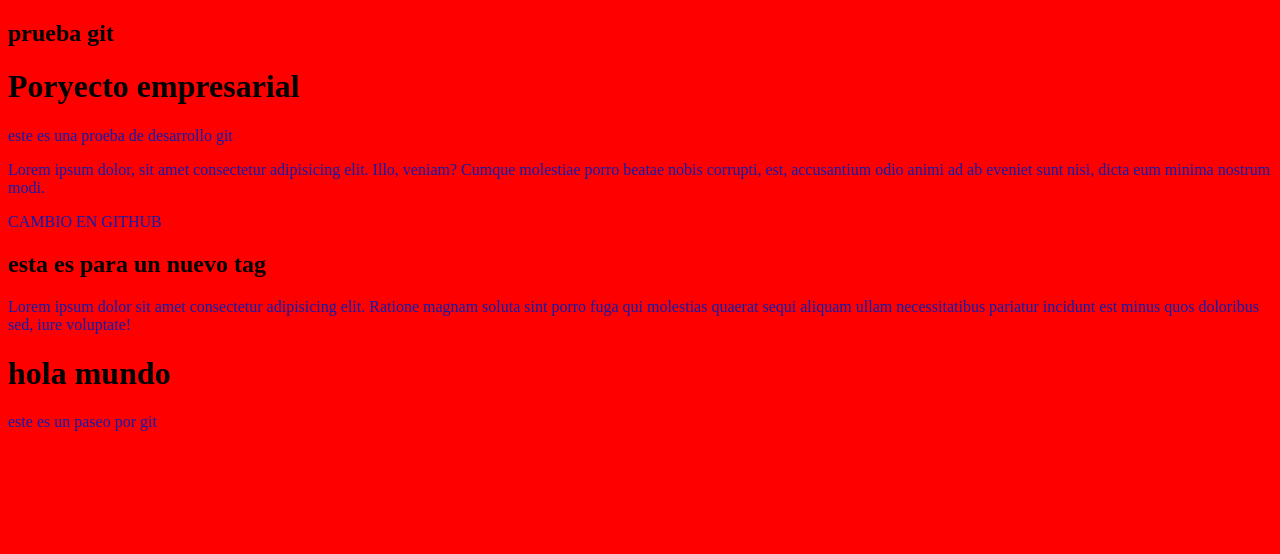
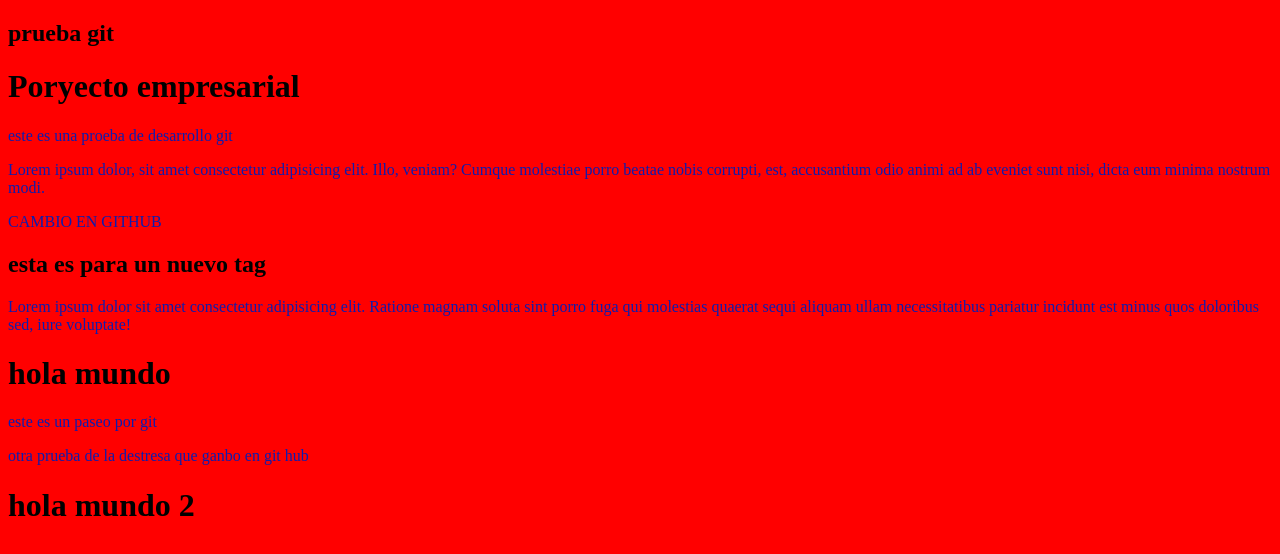
Before and after one commit to brrsanchezfi/curso_git, a plain HTML site: page index.html in a window 1280 px wide. Drawn offline with Linux system fonts and the light colour scheme.

Commit message:
version.1.8.1

```diff
--- a/index.html
+++ b/index.html
@@ -20,5 +20,8 @@
 
     <h1>hola mundo</h1>
     <p>este es un paseo por git</p>
+
+    <p>otra prueba de la destresa que ganbo en git hub</p>
+    <h1>hola mundo 2</h1>
 </body>
 </html>
```
